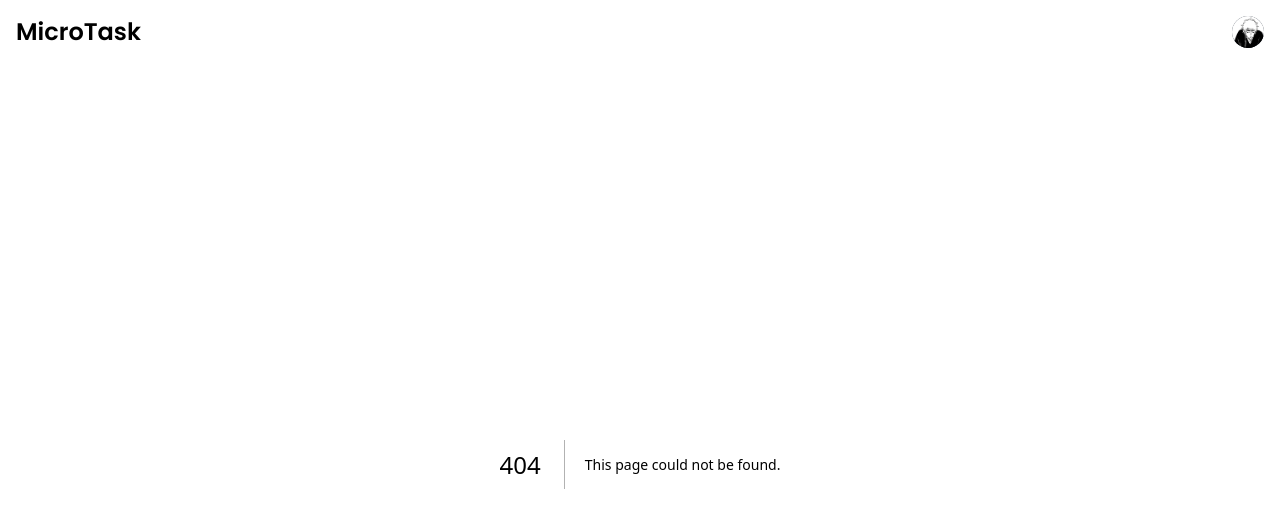
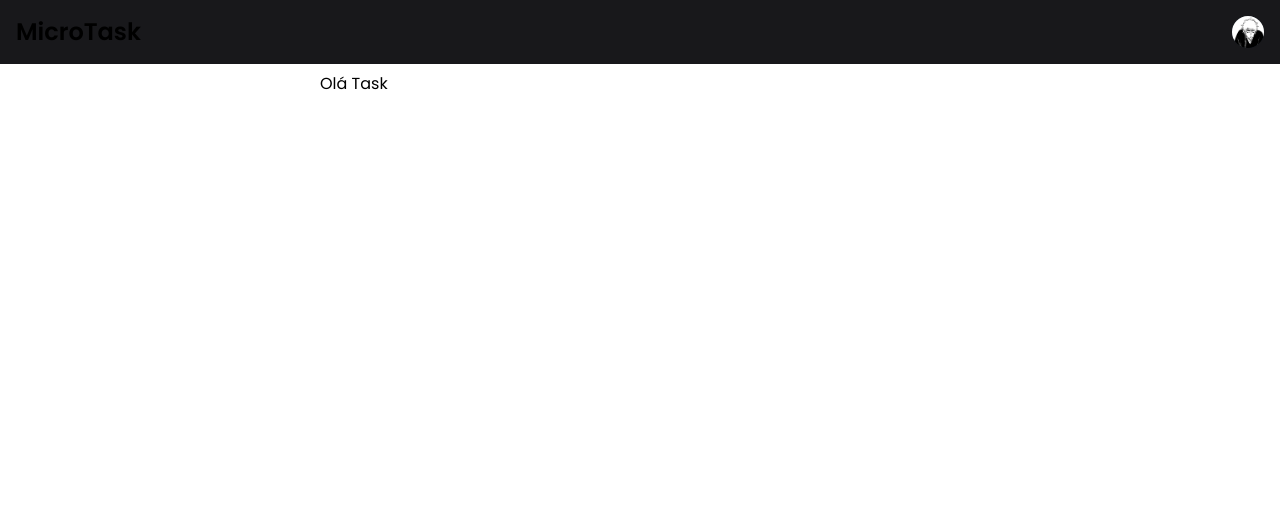
Before and after one commit to adrielestoller/MicroTask, a Next.js app: page /task in a window 1280 px wide. Before the commit this address had no page. Shown: the top 528 px of the page. Built offline with nearby package versions, Linux system fonts and the light colour scheme.

Commit message:
feat: add and config user page && task page

```diff
--- a/src/app/page.tsx
+++ b/src/app/page.tsx
@@ -1,3 +1,3 @@
 export default function Home() {
-    return <main className="">Olá Mundo</main>;
+    return <main className="w-auto m-2 sm:w-1/2 sm:mx-auto">Olá Mundo</main>;
 }
--- /dev/null
+++ b/src/app/task/page.tsx
@@ -0,0 +1,3 @@
+export default function Task() {
+    return <main className="w-auto m-2 sm:w-1/2 sm:mx-auto">Olá Task</main>;
+}
--- /dev/null
+++ b/src/app/user/page.tsx
@@ -0,0 +1,3 @@
+export default function User() {
+    return <main className="w-auto m-2 sm:w-1/2 sm:mx-auto">Olá User</main>;
+}
--- a/src/components/navbar.tsx
+++ b/src/components/navbar.tsx
@@ -1,17 +1,18 @@
 import Image from "next/image";
+import Link from "next/link";
 
 export default function Navbar() {
     return (
-        <nav className="bg-white border-zinc-200 dark:bg-zinc-900">
+        <nav className="border-zinc-200 bg-zinc-900">
             <div className="max-w-screen-xl flex flex-wrap items-center justify-between mx-auto p-4">
-                <a href="/">
+                <Link href="/">
                     <h1 className="self-center text-2xl font-semibold dark:text-white">
                         MicroTask
                     </h1>
-                </a>
+                </Link>
                 <div className="flex items-center">
-                    <a
-                        href="/pages/user.html"
+                    <Link
+                        href="/user"
                         className="flex text-sm bg-gray-800 rounded-full md:me-0 focus:ring-4 focus:ring-gray-300 dark:focus:ring-gray-600"
                     >
                         <Image
@@ -21,7 +22,7 @@ export default function Navbar() {
                             src="/profile.jpg"
                             alt="User profile image"
                         />
-                    </a>
+                    </Link>
                 </div>
             </div>
         </nav>
```
